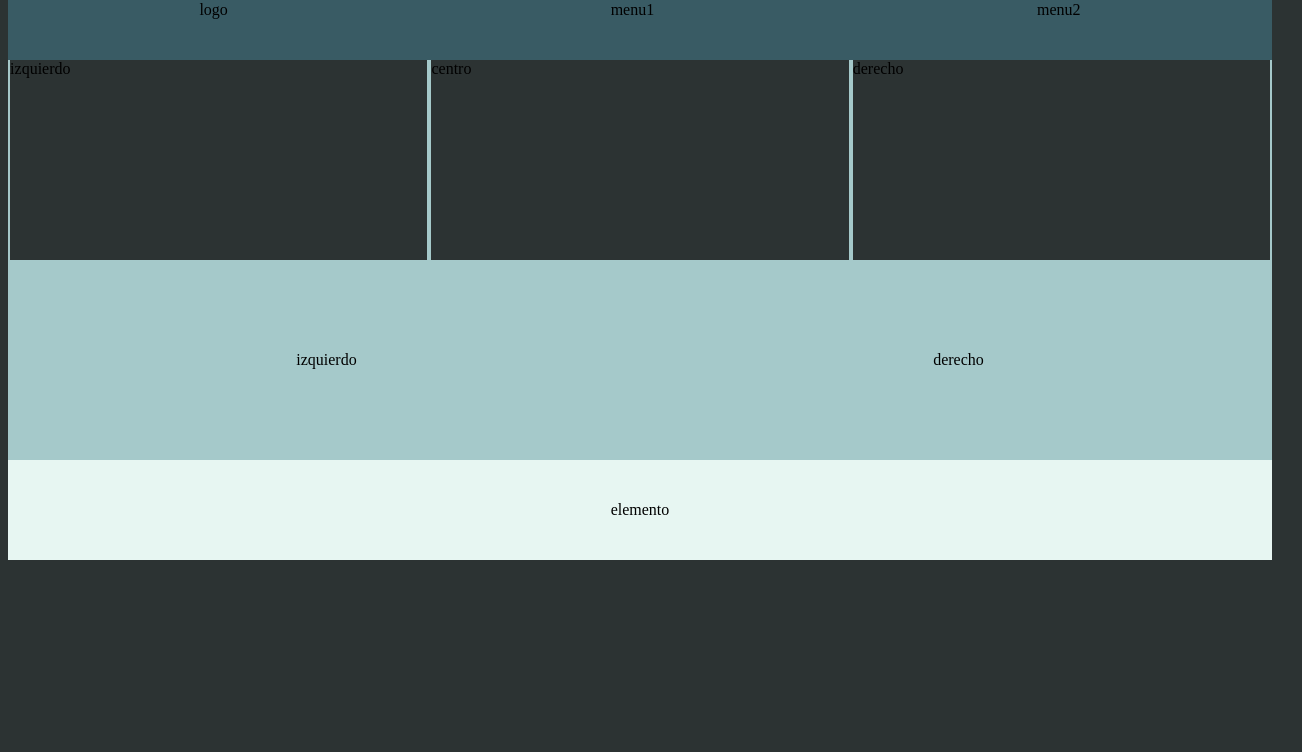
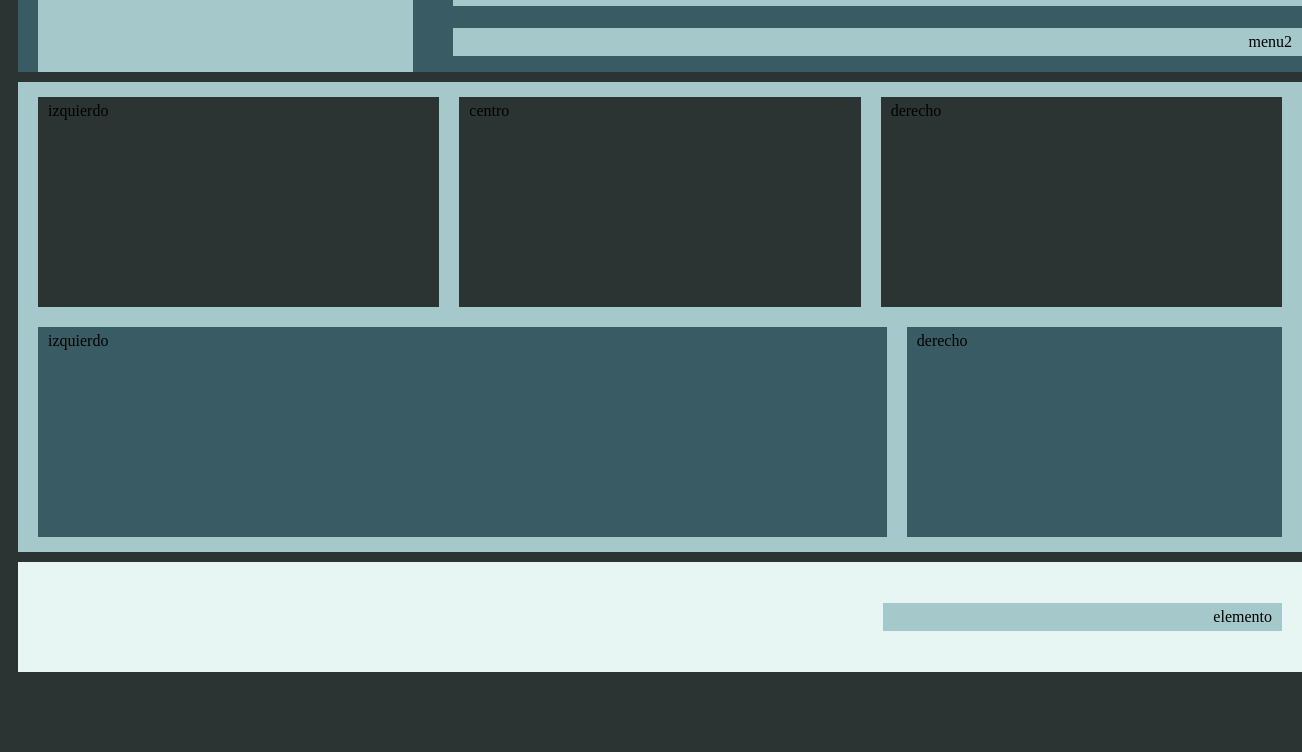
Before and after one commit to gceballos23/Entregable1807, a website: page index.html in a window 1280 px wide. Shown: the part 48-800 px from the top of the page, 1302 px wide, since content can reach past the window. Drawn offline with Linux system fonts and the light colour scheme.

Commit message:
terminado

```diff
--- a/index.html
+++ b/index.html
@@ -9,9 +9,11 @@
   </head>
   <body>
     <div class="encabezado">
-      <div>logo</div>
-      <div>menu1</div>
-      <div>menu2</div>
+      <div class="logo">logo</div>
+      <div class="menus">
+        <div>menu1</div>
+        <div>menu2</div>
+      </div>
     </div>
     <div class="cuerpo">
       <div class="renglon-1">
@@ -20,8 +22,8 @@
         <div>derecho</div>
       </div>
       <div class="renglon-2">
-        <div>izquierdo</div>
-        <div>derecho</div>
+        <div class="izquierdo">izquierdo</div>
+        <div class="derecho">derecho</div>
       </div>
     </div>
 
--- a/styles.css
+++ b/styles.css
@@ -1,6 +1,15 @@
 body {
   background-color: #2c3333;
 }
+
+div {
+  margin: 10px;
+  padding-top: 5px;
+  padding-right: 10px;
+  padding-bottom: 5px;
+  padding-left: 10px;
+}
+
 .encabezado {
   display: flex;
   flex-direction: row;
@@ -25,7 +34,7 @@ body {
 .pie {
   display: flex;
   flex-direction: row;
-  justify-content: space-around;
+  justify-content: right;
   align-items: center;
 
   background-color: #e7f6f2;
@@ -46,7 +55,7 @@ body {
 .renglon-2 {
   display: flex;
   flex-direction: row;
-  justify-content: space-around;
+  justify-content: start;
   align-items: center;
 
   width: 100%;
@@ -56,5 +65,47 @@ body {
 .renglon-1 > div {
   background-color: #2c3333;
   width: 33%;
-  height: 200px;
+  height: 100%;
 }
+
+.renglon-2 > div {
+  background-color: #395b64;
+  height: 100%;
+}
+
+.derecho {
+  width: 30%;
+}
+
+.izquierdo {
+  width: 70%;
+}
+
+.pie > div {
+  background-color: #a5c9ca;
+  width: 30%;
+  text-align: right;
+}
+
+.menus {
+  display: flex;
+  flex-direction: column;
+  justify-content: space-around;
+  align-items: right;
+
+  width: 70%;
+  height: 100%;
+}
+
+.menus > div {
+  background-color: #a5c9ca;
+  width: 100%;
+  text-align: right;
+}
+
+.logo {
+  background-color: #a5c9ca;
+  width: 30%;
+  height: 100%;
+  text-align: center;
+}
```
